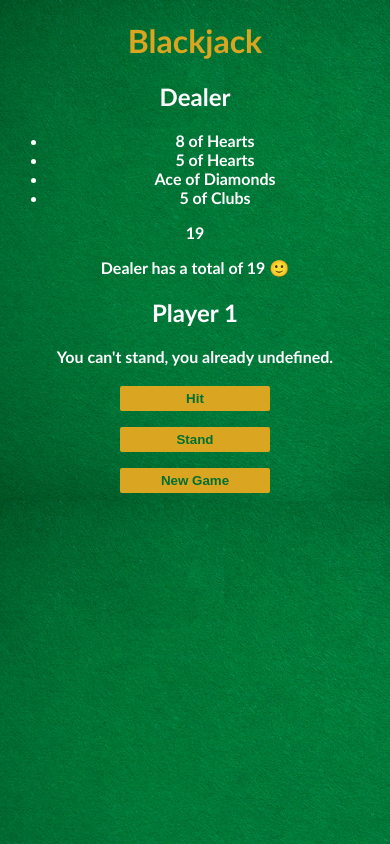
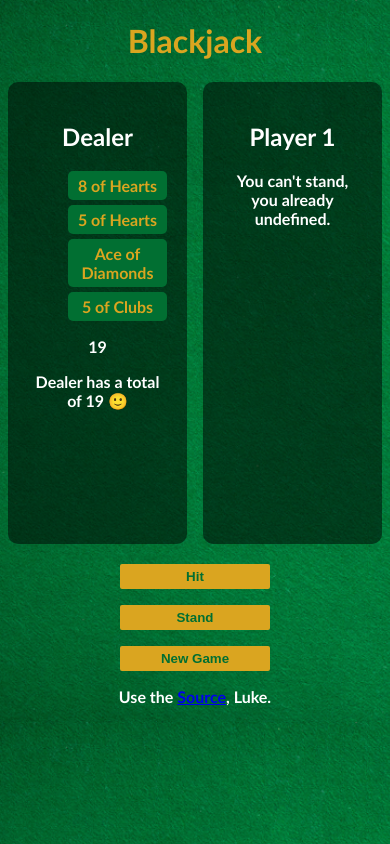
Before and after one commit to terrelcodes/blackjack, a website built with Vite: page index.html in a window 390 px wide. Both pictures are taken after a click on the button "Stand". Built offline with nearby package versions, Linux system fonts and the light colour scheme.

Commit message:
feat: better styling, less jumpy (not responsive)

```diff
--- a/index.css
+++ b/index.css
@@ -13,6 +13,27 @@ h1 {
 
 #message-el {
     font-style: italic;
+}
+#game {
+    display: flex;
+    flex-direction: row;
+    justify-content: center;
+    gap: 1em;
+}
+#game > div {
+    background: rgba(0, 0, 0, 0.5);
+    padding: 20px;
+    border-radius: 10px;
+    width: 50%;
+    min-height: 50vh;
+}
+#game * li {
+    color: goldenrod;
+    list-style: none;
+    background-color: #016f32;
+    padding: 5px;
+    border-radius: 5px;
+    margin: 5px 0;
 }
 .stack {
     display: flex;
--- a/index.html
+++ b/index.html
@@ -11,9 +11,10 @@
 
 <body>
     <h1>Blackjack</h1>
+    <div id="game">
     <div id="dealer"></div>
     <div id="player"></div>
-
+    </div>
 
     <div class="stack">
         <button id="hit">Hit</button>
@@ -22,6 +23,9 @@
     </div>
 
     <script src="index.js"></script>
+    <footer>
+        <p>Use the <a href="https://github.com/terrelcodes/blackjack">Source</a>, Luke.</p>
+    </footer>
 </body>
 
 </html>
```
Also changed, not shown: TODO.md (added, +6 -0 lines).
